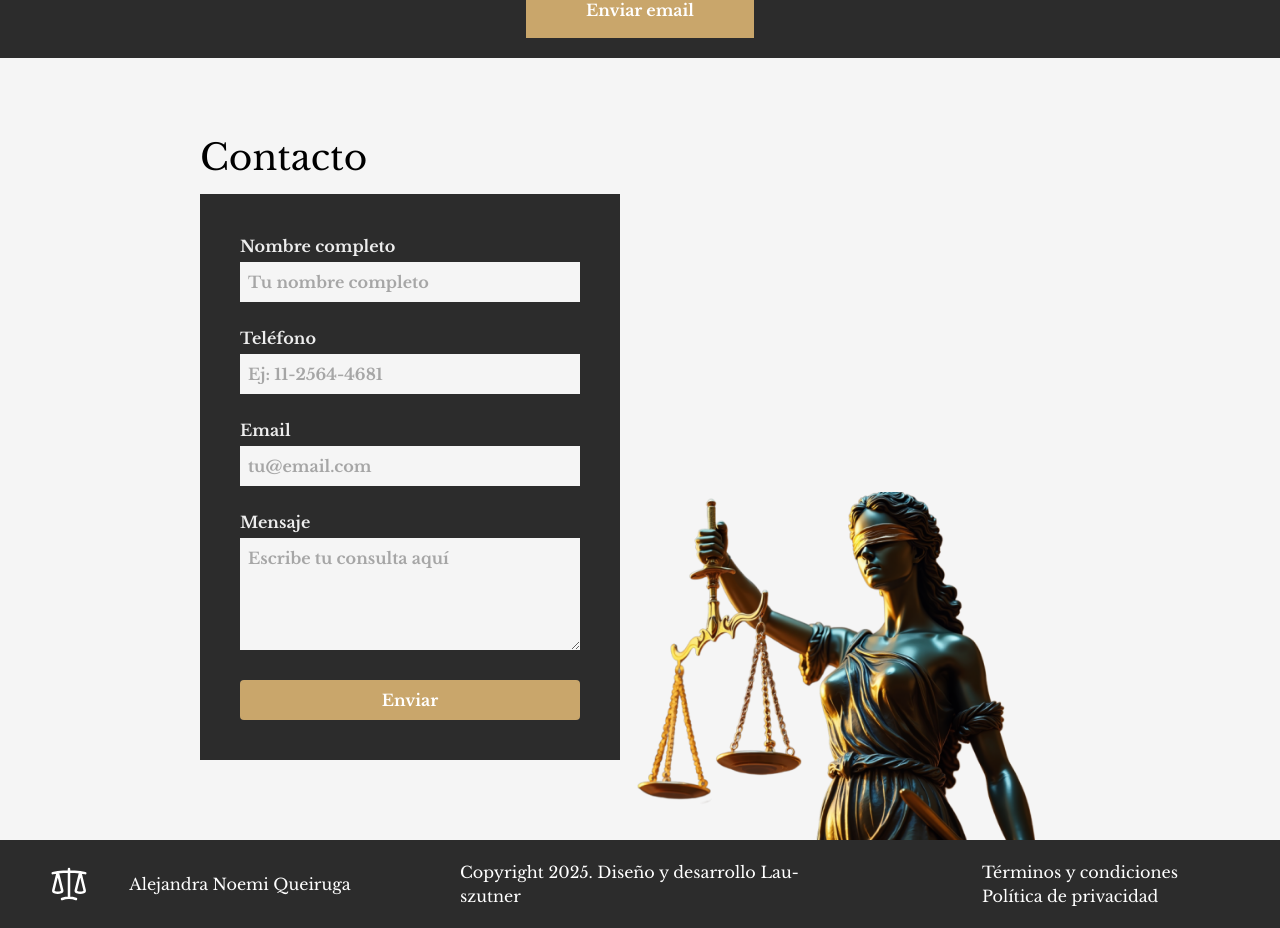
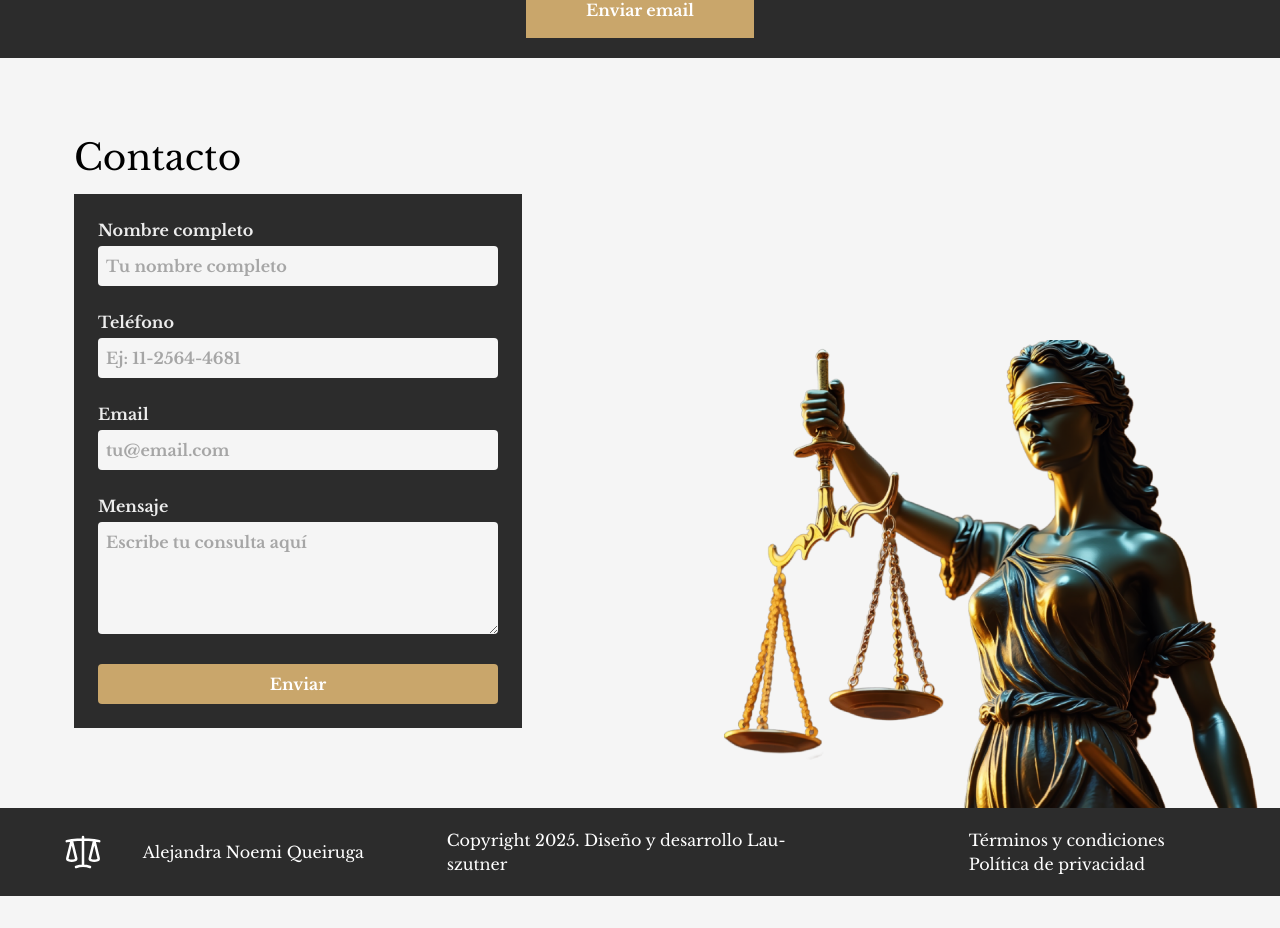
Before and after one commit to Lau-szutner/portfolio-alejandra-queiruga, a Next.js app: page / in a window 1280 px wide. Shown: the part 3038-3966 px from the top of the page. After the commit the page ends 3934 px from the top, so only its background shows below. Built offline with nearby package versions, Linux system fonts and the light colour scheme.

Commit message:
ajustes de estilos

```diff
--- a/src/app/components/Cases.tsx
+++ b/src/app/components/Cases.tsx
@@ -40,7 +40,7 @@ const Cases = () => {
           necesitan <strong>defensa penal en Argentina.</strong>
         </p>
       </div>
-      <div className="grid grid-cols-2 xl:grid-cols-3 gap-10 place-items-center md:place-items-evenly">
+      <div className="grid md:grid-cols-2 xl:grid-cols-3 gap-10 place-items-center md:place-items-evenly">
         {tarjetas.map((tarjeta, idx) => (
           <ContactCard
             key={idx}
--- a/src/app/components/ContactCard.tsx
+++ b/src/app/components/ContactCard.tsx
@@ -7,7 +7,7 @@ type props = {
 
 const ContactCard: React.FC<props> = ({ heading, text }) => {
   return (
-    <div className="bg-[#353535] p-10 lg:p-10 w-[300px] xl:w-[400px] h-80 shadow-xl/50 cursor-pointer hover:scale-110 transition-transform duration-300">
+    <div className="bg-[#353535] p-6 w-full max-w-xs xl:max-w-md h-80 shadow-xl/50 cursor-pointer hover:scale-110 transition-transform duration-300">
       <h3 className="text-xl text-[var(--buttons-headings)]">{heading}</h3>
       <p className="text-white">{text}</p>
     </div>
--- a/src/app/components/ContactMe.tsx
+++ b/src/app/components/ContactMe.tsx
@@ -5,16 +5,16 @@ const ContactMe = () => {
     <section
       id="contacto"
       aria-labelledby="contact-heading"
-      className="px-10 p-20 grid gap-40 xl:gap-10 xl:grid-cols-[1fr_1fr] place-items-evenly xl:px-50"
+      className="px-4 py-20 grid gap-30 xl:grid-cols-[1fr_1fr] place-items-center"
     >
-      <div>
+      <div className="w-full max-w-md">
         <h3 id="contact-heading" className="text-4xl mb-4 text-black">
           Contacto
         </h3>
         <form
           method="POST"
           action="/api/contact"
-          className="grid gap-6 w-[600] bg-[var(--background-black)] p-10"
+          className="grid gap-6 bg-[var(--background-black)] p-6 lg:w-[600]"
           autoComplete="on"
         >
           <label htmlFor="name" className="font-semibold">
@@ -25,7 +25,7 @@ const ContactMe = () => {
               name="name"
               required
               autoComplete="name"
-              className="w-full p-2 mt-1 bg-[var(--background-white)] text-[#585858]"
+              className="w-full p-2 mt-1 bg-[var(--background-white)] text-[#585858] rounded"
               placeholder="Tu nombre completo"
             />
           </label>
@@ -37,7 +37,7 @@ const ContactMe = () => {
               name="phone"
               required
               autoComplete="tel"
-              className="w-full p-2 mt-1 bg-[var(--background-white)] text-[#585858]"
+              className="w-full p-2 mt-1 bg-[var(--background-white)] text-[#585858] rounded"
               placeholder="Ej: 11-2564-4681"
               pattern="[0-9\-]+"
             />
@@ -50,7 +50,7 @@ const ContactMe = () => {
               name="email"
               required
               autoComplete="email"
-              className="w-full p-2 mt-1 bg-[var(--background-white)] text-[#585858]"
+              className="w-full p-2 mt-1 bg-[var(--background-white)] text-[#585858] rounded"
               placeholder="tu@email.com"
             />
           </label>
@@ -61,7 +61,7 @@ const ContactMe = () => {
               name="message"
               required
               rows={4}
-              className="w-full p-2 mt-1 bg-[var(--background-white)] text-[#585858]"
+              className="w-full p-2 mt-1 bg-[var(--background-white)] text-[#585858] rounded"
               placeholder="Escribe tu consulta aquí"
             />
           </label>
@@ -73,6 +73,7 @@ const ContactMe = () => {
           </button>
         </form>
       </div>
+
       <Image
         src="/lady-justicy.png"
         alt="foto de la abogada"
--- a/src/app/components/Footer.tsx
+++ b/src/app/components/Footer.tsx
@@ -1,6 +1,6 @@
 const Footer = () => {
   return (
-    <footer className="grid text-white bg-[var(--background-black)] grid  gap-20 md:grid-cols-3 place-items-center p-5">
+    <footer className="grid text-white bg-[var(--background-black)] lg:grid-cols-3 place-items-center p-5 gap-10 ">
       <div className="flex gap-10 items-center">
         <svg
           xmlns="http://www.w3.org/2000/svg"
--- a/src/app/layout.tsx
+++ b/src/app/layout.tsx
@@ -1,17 +1,18 @@
 import type { Metadata } from 'next';
 import { Libre_Baskerville } from 'next/font/google';
 import './globals.css';
+import Head from 'next/head';
 
 export const metadata: Metadata = {
   title: 'Alejandra Noemi Queiruga',
-  description: 'Generated by create next app',
+  description: 'Portfolio de la Abogada Alejandra Noemi Queiruga',
 };
 
 // Inicializar la fuente
 const libreBaskerville = Libre_Baskerville({
   subsets: ['latin', 'latin-ext'],
-  weight: ['400', '700'], // elegí los pesos que necesites
-  style: ['normal', 'italic'], // <-- agrega esto
+  weight: ['400', '700'],
+  style: ['normal', 'italic'],
 });
 
 export default function RootLayout({
@@ -21,7 +22,10 @@ export default function RootLayout({
 }>) {
   return (
     <html lang="es">
-      <body className={`${libreBaskerville.className}`}>{children}</body>
+      <Head>
+        <meta name="viewport" content="width=device-width, initial-scale=1" />
+      </Head>
+      <body className={libreBaskerville.className}>{children}</body>
     </html>
   );
 }
--- a/src/app/page.tsx
+++ b/src/app/page.tsx
@@ -7,7 +7,7 @@ import ContactMe from './components/ContactMe';
 import Footer from '@/app/components/Footer';
 export default function Home() {
   return (
-    <div className="h-full grid">
+    <div className="grid">
       <Navbar
         links={[
           { label: 'Mi carrera', href: '#mi-carrera' },
```
